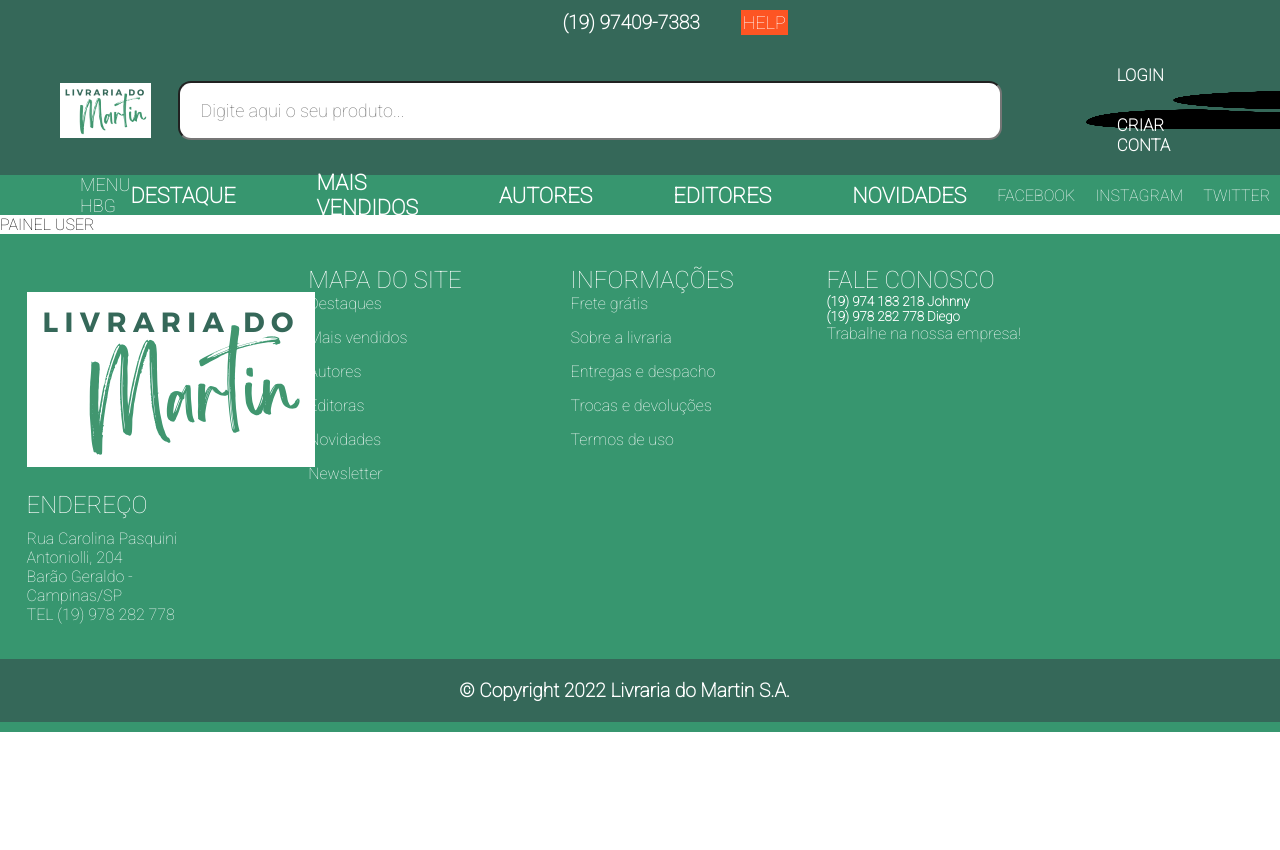
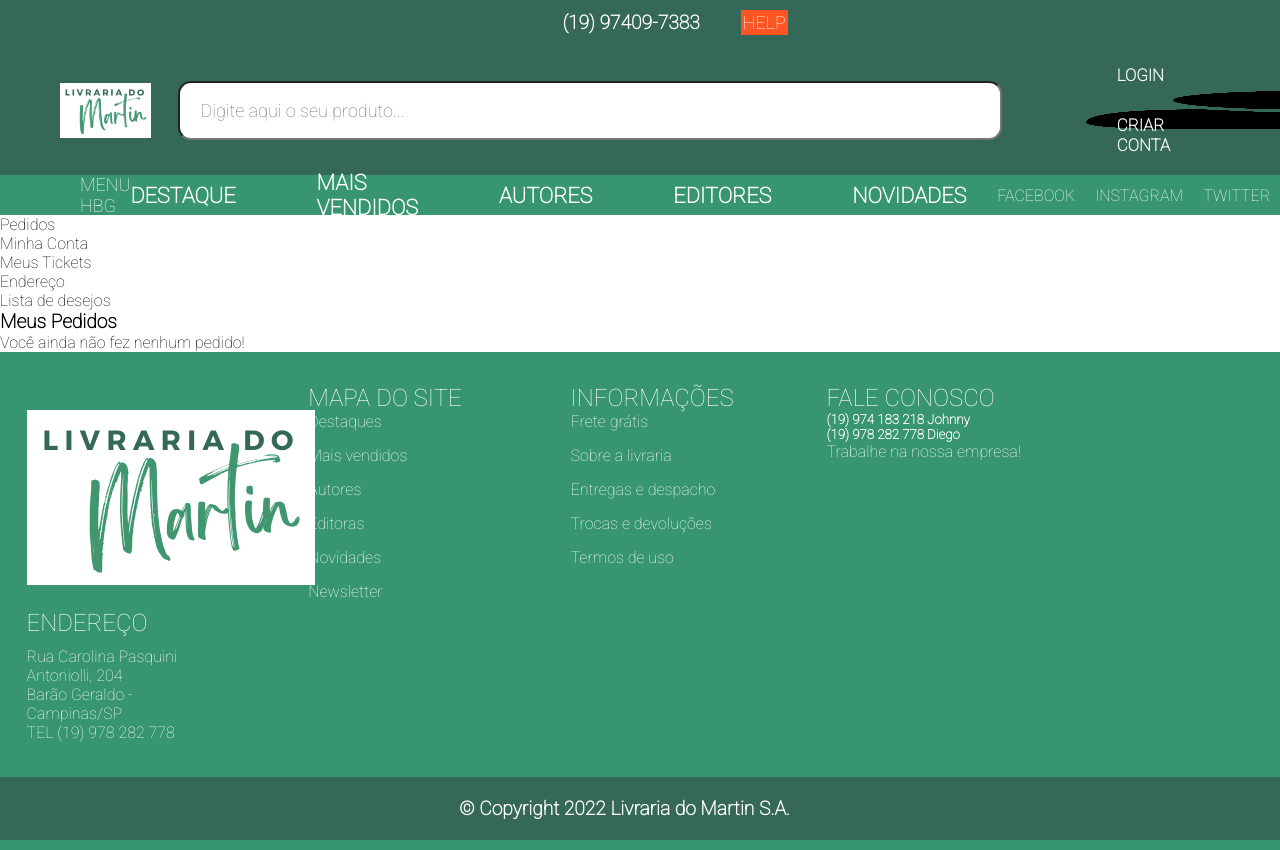
Before and after one commit to Allan-Bezerra/Grupo-05-PI-FullStack-2022, a website: page projetoIntegrador/views/paineluser.html in a window 1280 px wide. Shown: the top 850 px of the page. Before the commit the page ends 800 px from the top, so only its background shows below. Drawn offline with nearby package versions, Linux system fonts and the light colour scheme; files whose address does not match are found by name.

Commit message:
atualizacao paineluser - miolo

```diff
--- a/projetoIntegrador/views/paineluser.html
+++ b/projetoIntegrador/views/paineluser.html
@@ -96,7 +96,21 @@
 </header>
 <script src="./script.js"></script>
 <!-- BODY-->
-PAINEL USER
+<div class="painel-user-esqueda">
+    <div class="menu-lateral-user">
+        <ul>
+            <li>Pedidos</li>
+            <li>Minha Conta</li>
+            <li>Meus Tickets</li>
+            <li>Endereço</li>
+            <li>Lista de desejos</li>
+        </ul>
+    </div>
+    <div class="painel-user-central">
+        <span>Meus Pedidos</span>
+        <p>Você ainda não fez nenhum pedido!</p>
+    </div>
+</div>
 <!-- FOOTER DIEGO-->
 <footer>
     <div class="wrapper">
```
